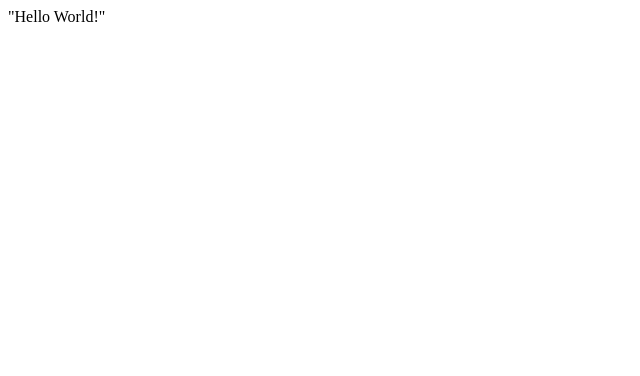
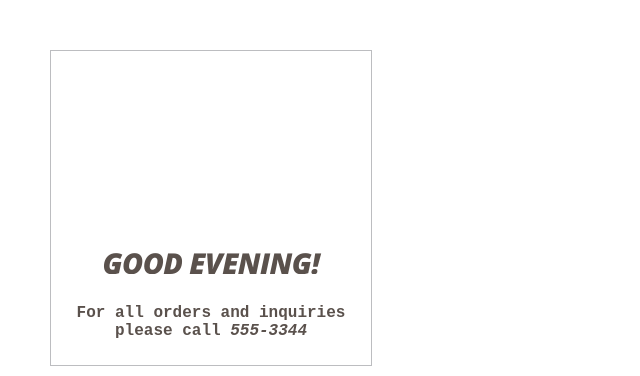
Before and after one commit to MerylHarden/c01, a plain HTML site: page index.html in a window 1280 px wide. Shown: the whole page, without its empty margins (0-640 px from the left). Drawn offline with nearby package versions, Linux system fonts and the light colour scheme.

Commit message:
made changes to html

```diff
--- a/index.html
+++ b/index.html
@@ -1,13 +1,12 @@
 <!DOCTYPE html>
 <html>
-<head>
-	<title> Hello World</title>
-</head>
-<body>
-	<div>
-		"Hello World!"
-	</div>
-
-
-</body>
+  <head>
+    <title>Constructive &amp; Co.</title>
+    <link rel="stylesheet" href="css/c01.css" />
+  </head>
+  <body>
+    <h1>Constructive &amp; Co.</h1>
+    <script src="js/app.js"></script>
+    <p>For all orders and inquiries please call <em>555-3344</em></p>
+  </body>
 </html>
```
